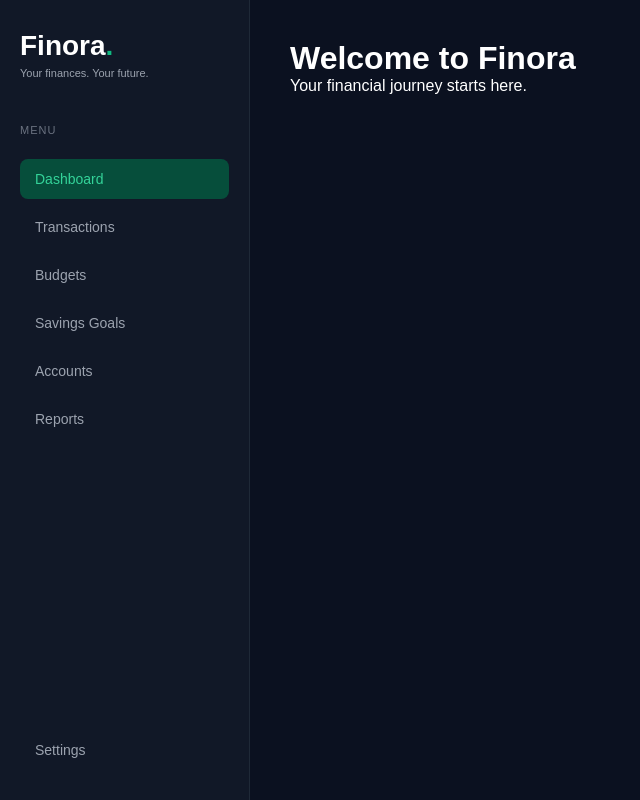
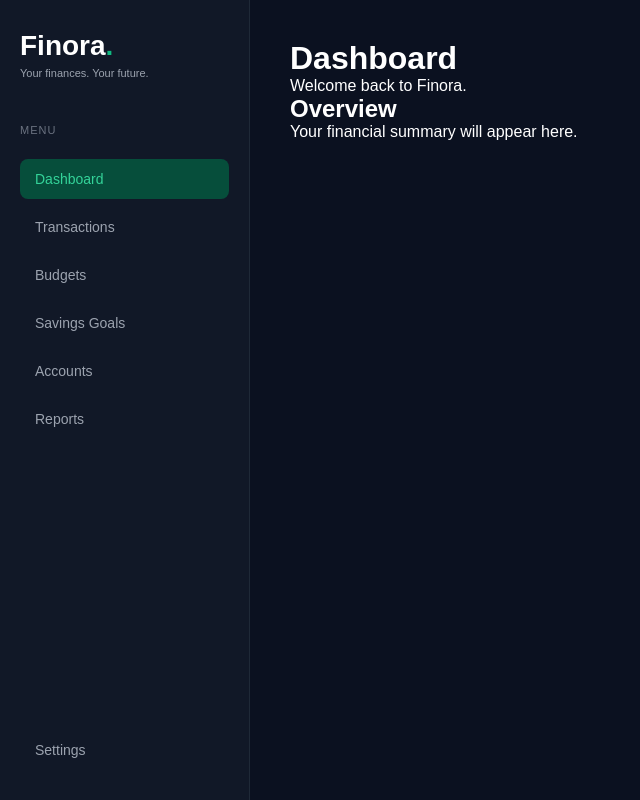
Before and after one commit to sammysacci22-hue/Finora, a Python web app: template app/templates/index.html in a window 1280 px wide. Shown: the whole page, without its empty margins (0-640 px from the left). Run offline with Jinja, Linux system fonts and the light colour scheme; the template is opened without the code that fills it, so the values that code supplies are empty.

Commit message:
Add dashboard top bar structure

```diff
--- a/app/templates/index.html
+++ b/app/templates/index.html
@@ -58,16 +58,21 @@
 
         </aside>
 
-        <!-- MAIN CONTENT -->
-        <main class="main-content">
+    <!-- MAIN CONTENT -->
+<main class="main-content">
 
-            <h1>Welcome to Finora</h1>
-            <p>Your financial journey starts here.</p>
+    <!-- TOP BAR -->
+    <header class="top-bar">
+        <h1>Dashboard</h1>
+        <p>Welcome back to Finora.</p>
+    </header>
 
-        </main>
+    <!-- DASHBOARD CONTENT -->
+    <section class="dashboard-content">
 
-    </div>
+        <h2>Overview</h2>
+        <p>Your financial summary will appear here.</p>
 
-</body>
+    </section>
 
-</html>
+</main>
```
